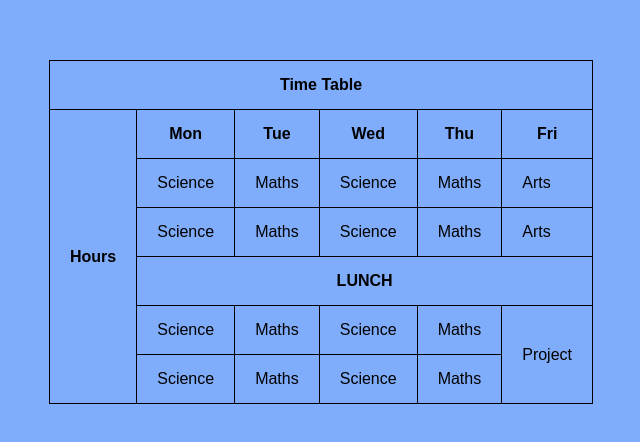
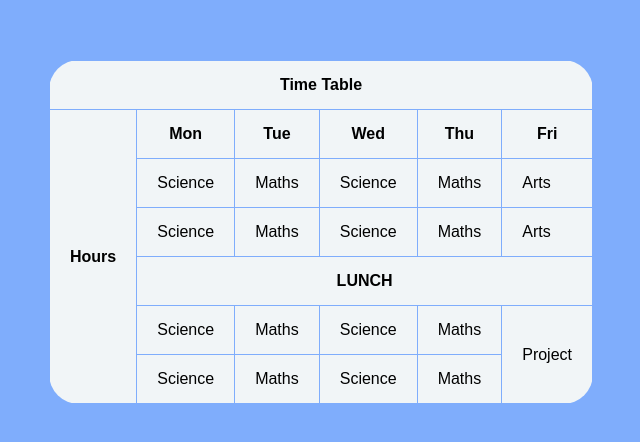
Before and after one commit to CenaBabajannjhad/tableLVTproject, a plain HTML site: page index.html in a window 1280 px wide. Shown: the part 168-610 px from the top of the page, without its empty margins (319-959 px from the left). Drawn offline with Linux system fonts and the light colour scheme.

Commit message:
change styles

```diff
--- a/main.css
+++ b/main.css
@@ -3,17 +3,6 @@
     margin: 0;
     box-sizing: border-box;
     font-family: Arial, Helvetica, sans-serif;
-}
-table,
-th,
-td {
-    border: 1px solid black;
-    border-collapse: collapse;
-}
-
-th,
-td {
-    padding: 15px 20px;
 }
 body{
     display: flex;
@@ -22,3 +11,18 @@ body{
     height: 100vh;
     background: #7fadfc;
 }
+table{
+    background: #f1f5f7;
+    border-radius: 30px;
+}
+/* table, */
+table,
+th,
+td {
+    border-collapse: collapse;
+    border: 1px solid #7fadfc;
+}
+th,
+td {
+    padding: 15px 20px;
+}
```
